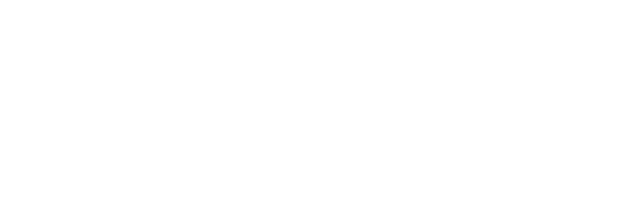
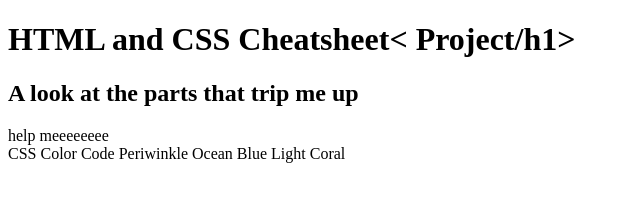
Before and after one commit to ArtemisNight/ambearrr.cheatsheet, a plain HTML site: page index.html in a window 1280 px wide. Shown: the whole page, without its empty margins (0-640 px from the left). Drawn offline with Linux system fonts and the light colour scheme.

Commit message:
Added more code

```diff
--- a/index.html
+++ b/index.html
@@ -4,9 +4,20 @@
     <meta charset="UTF-8">
     <meta http-equiv="X-UA-Compatible" content="IE=edge">
     <meta name="viewport" content="width=device-width, initial-scale=1.0">
-    <title>Front-End Cheatsheet Project</title>
+    <title>Codecademy Cheatsheet Project</title>
 </head>
 <body>
+    <h1>HTML and CSS Cheatsheet< Project/h1>
+    <h2>A look at the parts that trip me up</h2>
+    <div>
+        <table>help meeeeeeee</table>
+            <thead>CSS Color Code</thead>
+            <tr>Periwinkle</tr>
+            <tr>Ocean Blue</tr>
+            <tr>Light Coral</tr>
+
+    </div>
+
 
 </body>
 </html>
```
